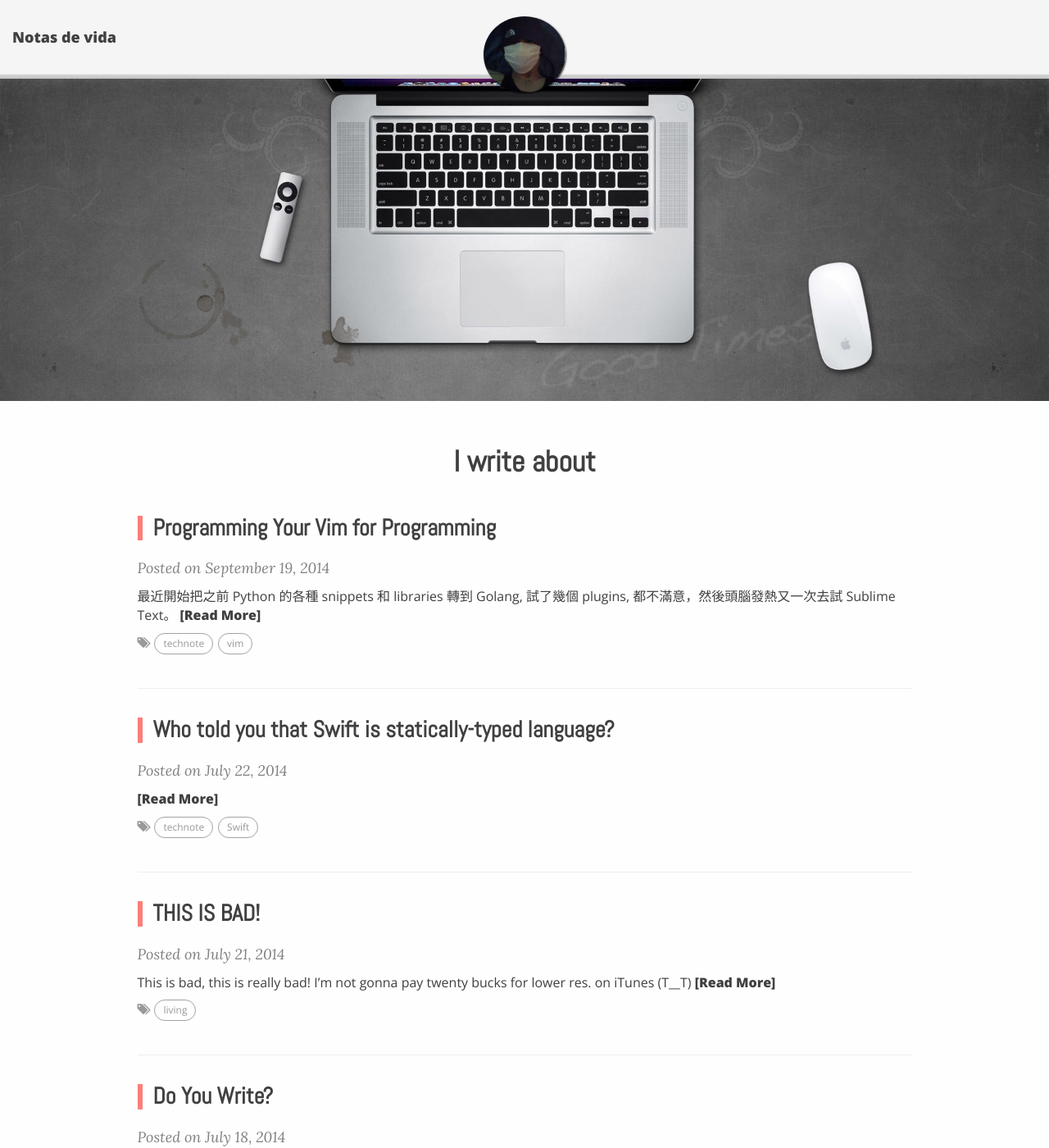
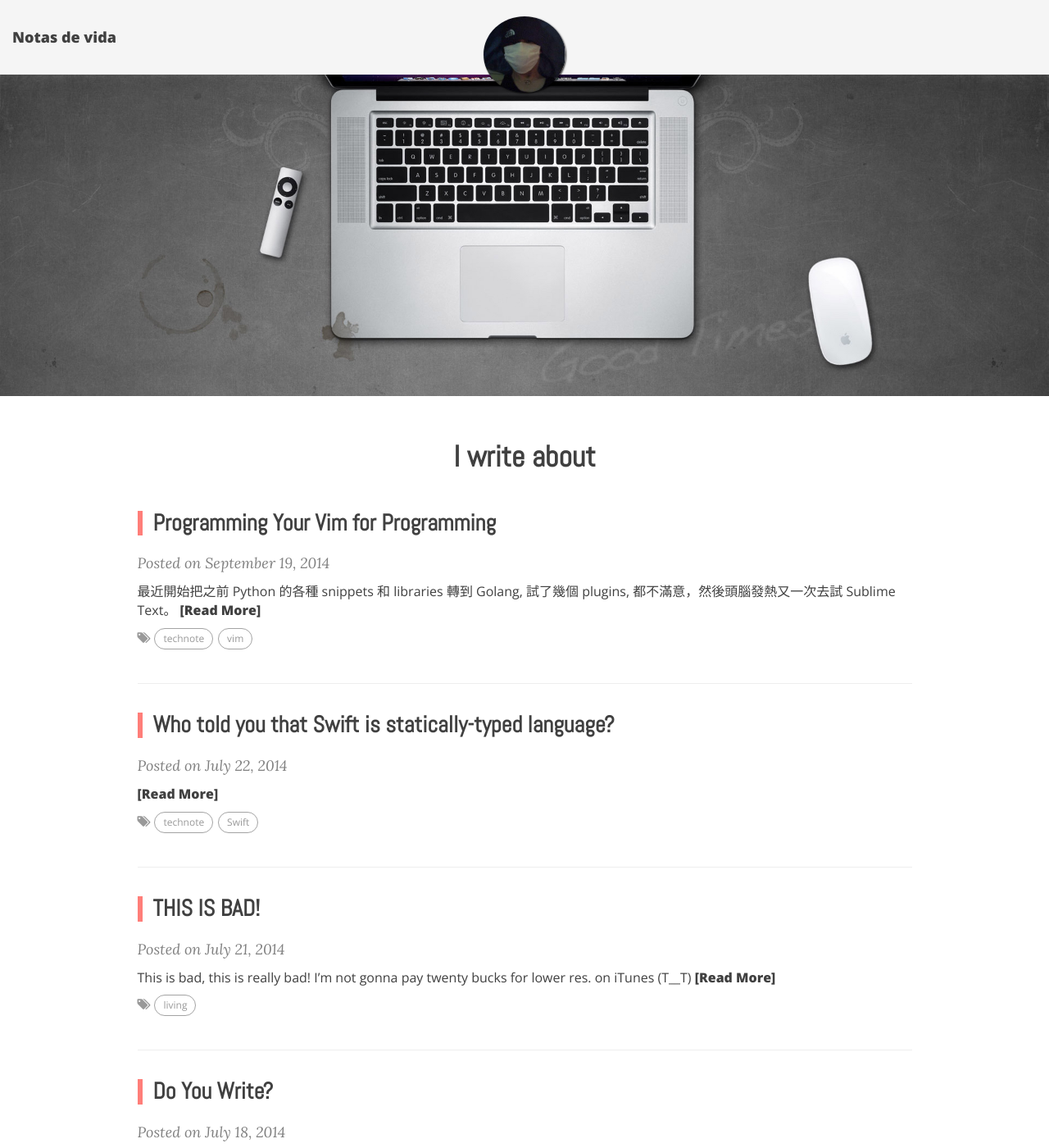
Before and after one commit to jimzhan/funbox.me, a Jekyll site: the page built from index.html, in a window 1280 px wide and 1400 px high. Shown: the whole window at 82% size. Built offline with Jekyll 4.4.1, drawn with Linux system fonts in a browser that asks for light colours; nearby versions of some CDN libraries; the list of posts is cut into pages by our own code.

Commit message:
- fix navbar empty border (top).

```diff
--- a/styles/main.css
+++ b/styles/main.css
@@ -7,7 +7,7 @@
   font-size: 16px;
   color: #404040;
   position: relative;
-  background: #fefefe;
+  background: #FFF;
 }
 p {
   line-height: 1.5;
@@ -424,7 +424,6 @@
 }
 
 /* --- Post and page headers --- */
-
 .intro-header {
   margin: 80px 0 20px;
   position: relative;
@@ -509,7 +508,7 @@
     margin-top: 130px;
   }
   .intro-header.big-img {
-    margin-top: 91px;  /* Full navbar is small navbar + 20px padding on each side when expanded */
+    margin-top: 85px;  /* Full navbar is small navbar + 20px padding on each side when expanded */
   }
   .intro-header.big-img .page-heading,
   .intro-header.big-img .post-heading  {
@@ -728,3 +727,5 @@
     display: none;
   }
 }
+
+/* --- custom icons --- */
```
